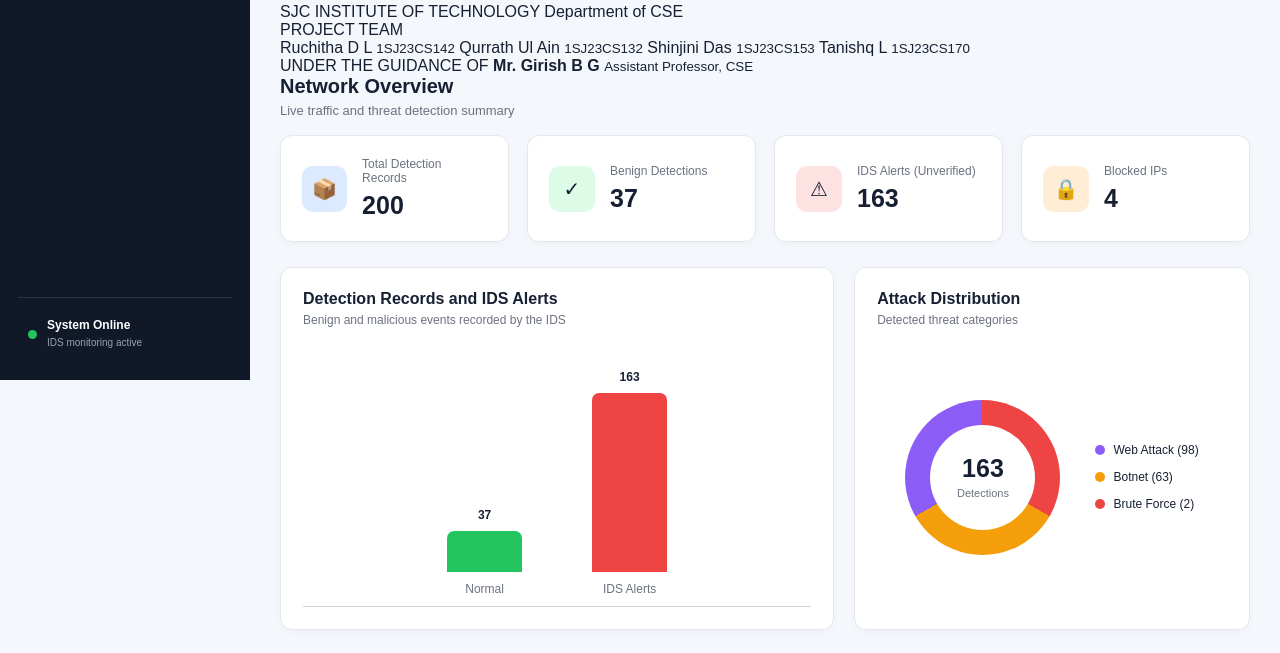
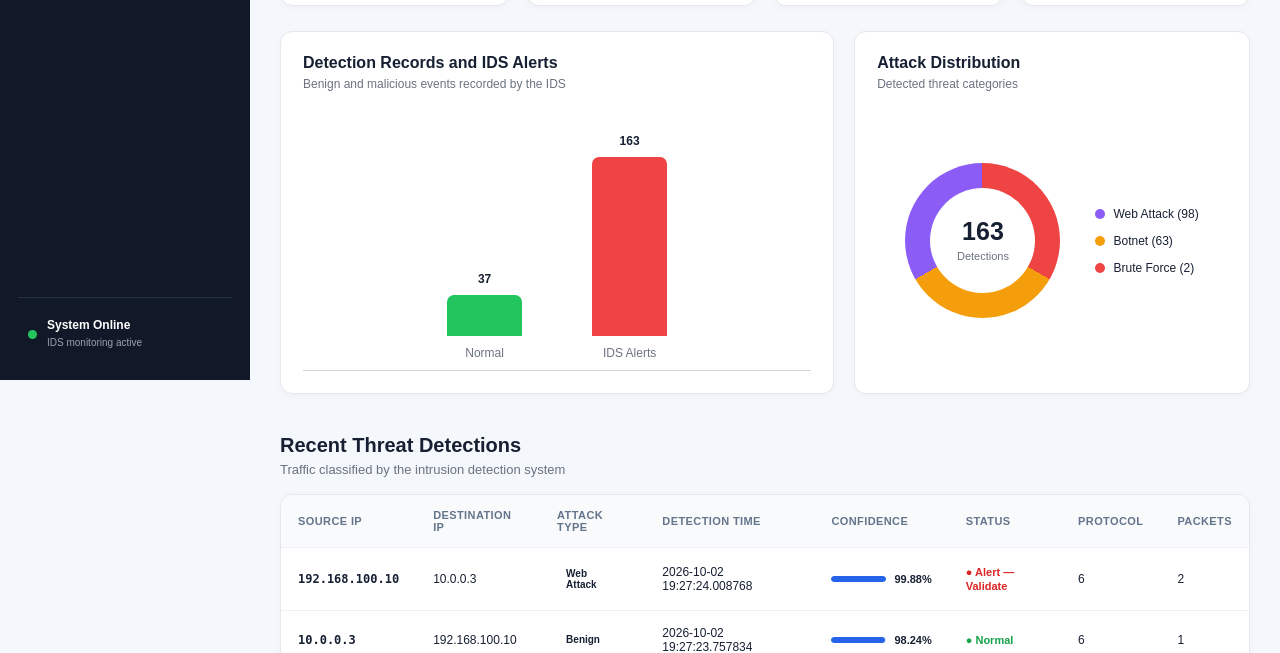
Before and after one commit to Qurrath-ul-ain/sdn-ids-project, a Flask app: page / in a window 1280 px wide. Shown: the part 420-1073 px from the top of the page. Run offline with Flask 3, Linux system fonts and the light colour scheme.

Commit message:
Add project team and guide bar styles

```diff
--- a/dashboard/static/style.css
+++ b/dashboard/static/style.css
@@ -805,3 +805,139 @@ footer {
         width: 55px;
     }
 }
+/* ===== Project Team and Guide Bar ===== */
+
+.project-team-bar {
+    display: grid;
+    grid-template-columns: 190px minmax(280px, 1fr) 190px;
+    align-items: center;
+    gap: 20px;
+    width: 100%;
+    box-sizing: border-box;
+    padding: 18px 22px;
+    margin: 18px 0 26px;
+    background: #ffffff;
+    border: 1px solid #e2e8f0;
+    border-left: 4px solid #2563eb;
+    border-radius: 14px;
+    box-shadow: 0 4px 16px rgba(15, 23, 42, 0.05);
+}
+
+.college-brand {
+    display: flex;
+    align-items: center;
+    gap: 12px;
+}
+
+.college-logo {
+    width: 55px;
+    height: 55px;
+    object-fit: contain;
+    flex-shrink: 0;
+}
+
+.college-brand-text {
+    display: flex;
+    flex-direction: column;
+    gap: 5px;
+}
+
+.college-name {
+    color: #172554;
+    font-size: 12px;
+    font-weight: 800;
+    line-height: 1.5;
+}
+
+.college-department {
+    color: #64748b;
+    font-size: 11px;
+}
+
+.bar-label {
+    display: block;
+    margin-bottom: 10px;
+    color: #64748b;
+    font-size: 10px;
+    font-weight: 800;
+    letter-spacing: 1px;
+}
+
+.member-list {
+    display: flex;
+    flex-wrap: wrap;
+    gap: 8px;
+}
+
+.member-chip {
+    display: inline-flex;
+    flex-direction: column;
+    gap: 4px;
+    padding: 9px 11px;
+    background: #f1f5f9;
+    border: 1px solid #e2e8f0;
+    border-radius: 9px;
+    color: #1e293b;
+    font-size: 12px;
+    font-weight: 700;
+    line-height: 1.4;
+}
+
+.member-chip small {
+    color: #64748b;
+    font-size: 10px;
+    font-weight: 500;
+}
+
+.guide-info {
+    padding-left: 18px;
+    border-left: 1px solid #e2e8f0;
+}
+
+.guide-info strong {
+    display: block;
+    margin-bottom: 5px;
+    color: #1e3a8a;
+    font-size: 14px;
+}
+
+.guide-info small {
+    color: #64748b;
+    font-size: 11px;
+    line-height: 1.5;
+}
+
+/* Responsive layout */
+@media (max-width: 1100px) {
+    .project-team-bar {
+        grid-template-columns: 1fr 1fr;
+    }
+
+    .team-members {
+        grid-column: 1 / -1;
+        grid-row: 2;
+    }
+}
+
+@media (max-width: 600px) {
+    .project-team-bar {
+        grid-template-columns: 1fr;
+        gap: 18px;
+        padding: 16px;
+    }
+
+    .team-members {
+        grid-column: auto;
+        grid-row: auto;
+    }
+
+    .guide-info {
+        padding: 14px 0 0;
+        border-left: none;
+        border-top: 1px solid #e2e8f0;
+    }
+
+    .member-chip {
+        flex: 1 1 130px;
+    }
+}
```
